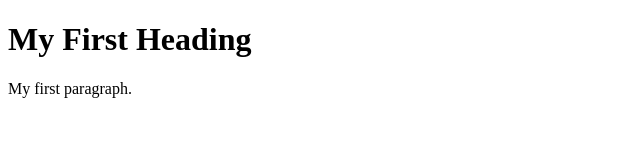
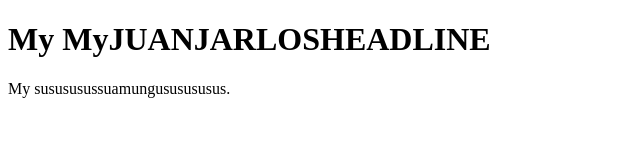
Before and after one commit to JohnnySimms/Exploring-CS, a plain HTML site: page index.html in a window 1280 px wide. Shown: the whole page, without its empty margins (0-640 px from the left). Drawn offline with Linux system fonts and the light colour scheme.

Commit message:
Update index.html

```diff
--- a/index.html
+++ b/index.html
@@ -1,7 +1,7 @@
 <!DOCTYPE html>
 <html>
  <body>
+  <h1>My MyJUANJARLOSHEADLINE</h1>
+<p>My susususussuamungususususus.</p>
  </body>
 </html>
-<h1>My First Heading</h1>
-<p>My first paragraph.</p>
```
